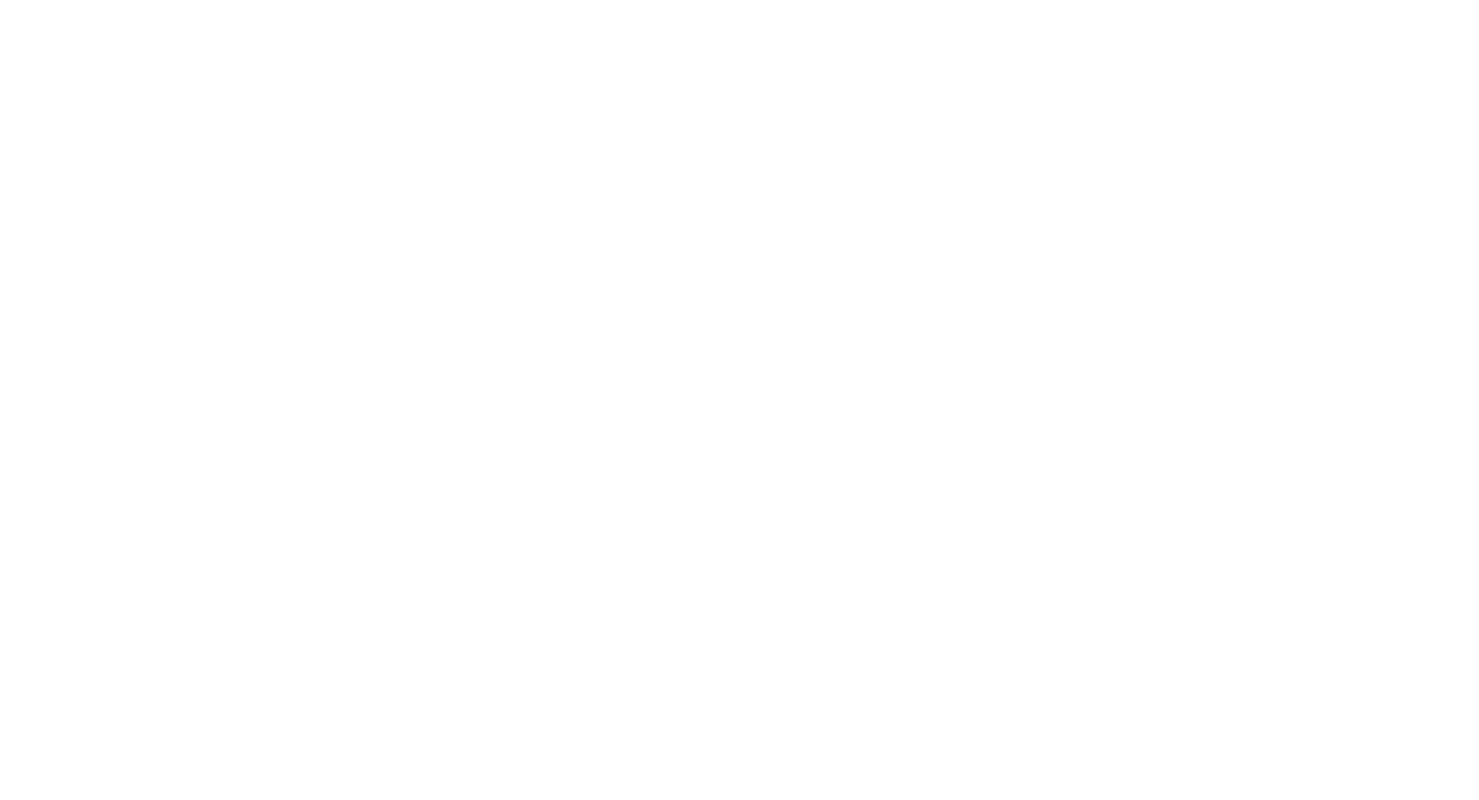
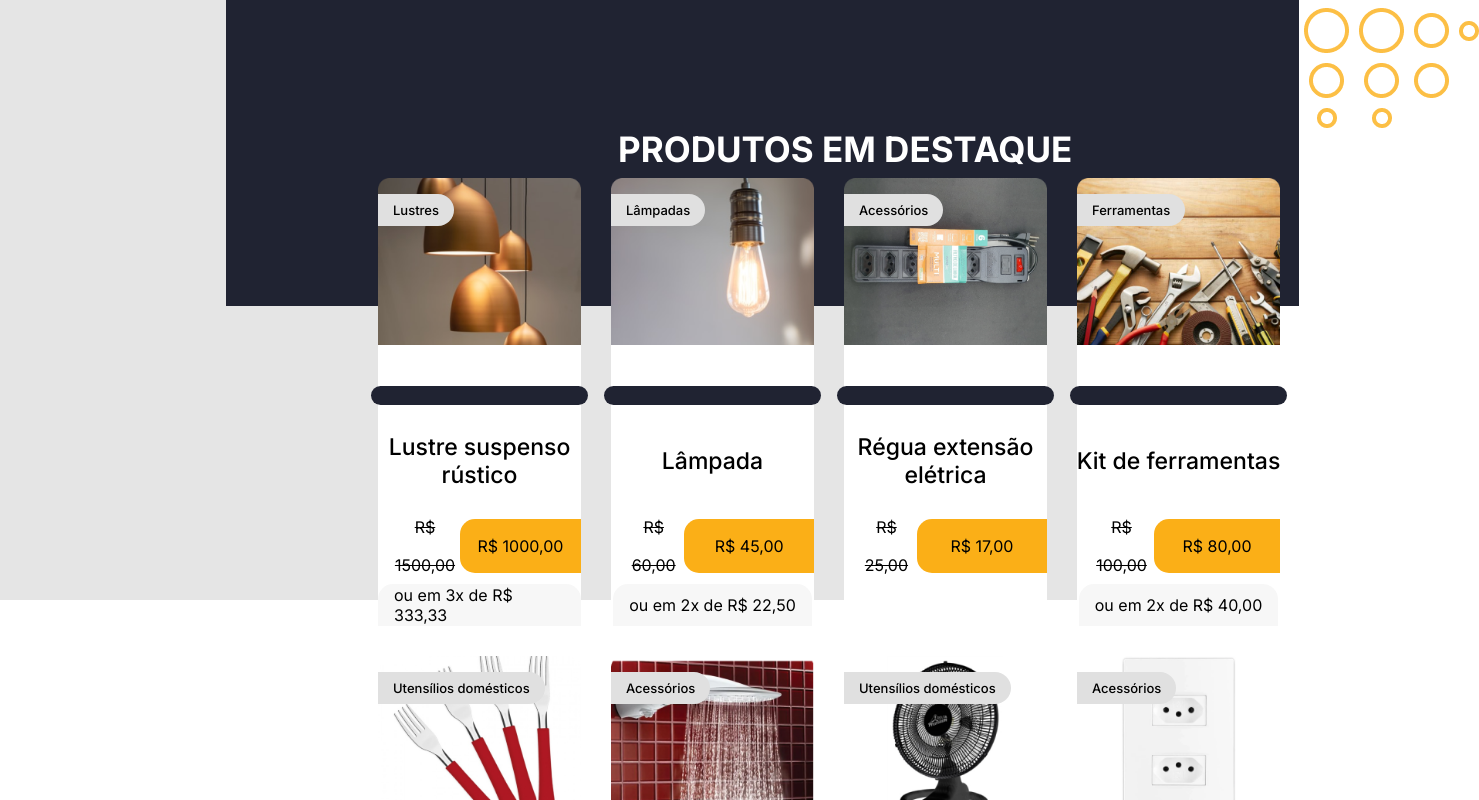
Before and after one commit to ronansalvador/noweb, a Next.js app: page / in a window 1280 px wide. Shown: the part 1080-1880 px from the top of the page, 1479 px wide, since content can reach past the window. Before the commit the page ends 800 px from the top, so only its background shows below. Built offline with nearby package versions, Linux system fonts and the light colour scheme.

Commit message:
feat(destaques): produtos em destaque

```diff
--- a/src/app/components/banner/Banner.tsx
+++ b/src/app/components/banner/Banner.tsx
@@ -17,7 +17,7 @@ function Banner() {
         <button className={styles['transparent-btn']}>
           NOS CONHEÇA MELHOR
         </button>
-        <a href='#'>
+        <a href='#destaque'>
           <span>
             <Image
               src='/images/arrow-down.png'
--- a/src/app/components/banner/style.module.css
+++ b/src/app/components/banner/style.module.css
@@ -1,5 +1,6 @@
 .banner {
   position: relative;
+  height: 50rem;
 }
 
 .banner-content {
--- /dev/null
+++ b/src/app/components/destaque/Destaque.tsx
@@ -0,0 +1,51 @@
+import React from 'react';
+import styles from './style.module.css';
+import Image from 'next/image';
+import produtos from '@/app/produtos.json';
+
+function Destaque() {
+  return (
+    <div id='destaque' className={styles.destaque}>
+      <Image
+        src='/images/destaque.png'
+        alt='destaque'
+        width={1253}
+        height={456}
+        className={styles['destaque-img']}
+      />
+      <h1>PRODUTOS EM DESTAQUE</h1>
+      <div className={styles.produtos}>
+        {produtos.map((produto) => (
+          <div key={produto.id} className={styles.produto}>
+            <span>{produto.categoria}</span>
+            <Image
+              src={produto.imagem}
+              alt={produto.nome}
+              width='263'
+              height='216'
+            />
+            <div className={styles.line}></div>
+            <p className={styles['produto-nome']}>{produto.nome}</p>
+            <div className={styles.price}>
+              <p className={styles.valor}>{`R$ ${produto.valor},00`}</p>
+              <p
+                className={styles.promocional}
+              >{`R$ ${produto.promocional},00`}</p>
+            </div>
+            {produto.parcelas && (
+              <p className={styles.parcelas}>{`ou em ${
+                produto.parcelas
+              }x de R$ ${(
+                Number(produto.promocional) / Number(produto.parcelas)
+              )
+                .toFixed(2)
+                .replace('.', ',')}`}</p>
+            )}
+          </div>
+        ))}
+      </div>
+    </div>
+  );
+}
+
+export default Destaque;
--- /dev/null
+++ b/src/app/components/destaque/style.module.css
@@ -0,0 +1,116 @@
+.destaque {
+  position: relative;
+  height: 100vh;
+}
+
+.destaque-img {
+  position: absolute;
+  top: 3.125rem;
+  left: 14.125rem;
+}
+
+.destaque h1 {
+  position: absolute;
+  top: 20.5rem;
+  left: 38.625rem;
+  color: white;
+  /* font-family: Gotham; */
+  font-size: 35px;
+  font-style: normal;
+  font-weight: 700;
+  line-height: normal;
+}
+
+.produtos {
+  position: absolute;
+  top: 378px;
+  left: 378px;
+  display: grid;
+  grid-template-columns: 1fr 1fr 1fr 1fr;
+  gap: 1.875rem;
+}
+
+.produto {
+  position: relative;
+  display: flex;
+  flex-direction: column;
+  background-color: white;
+  border-radius: 20px 20px 0px 0px;
+  align-items: center;
+  height: 28rem;
+}
+
+.produto span {
+  position: absolute;
+  top: 1rem;
+  left: 0;
+  background-color: #e0e0e0;
+  border-radius: 0px 62px 62px 0px;
+  padding: 8px 15px;
+  /* font-family: Gotham; */
+  font-size: 13px;
+  font-style: normal;
+  font-weight: 500;
+}
+
+.produto-nome {
+  text-align: center;
+  font-size: 23px;
+  font-style: normal;
+  font-weight: 500;
+  line-height: 28px;
+  display: flex;
+  width: 211px;
+  height: 54px;
+  flex-direction: column;
+  justify-content: center;
+  position: absolute;
+  top: 16rem;
+}
+
+.line {
+  position: absolute;
+  top: 208px;
+  width: 217px;
+  height: 19px;
+  border-radius: 15px;
+  background-color: var(--azul-escuro);
+}
+
+.price {
+  position: absolute;
+  display: flex;
+  align-items: center;
+  width: 100%;
+  top: 20.625rem;
+  justify-content: space-between;
+  text-align: center;
+  /* font-family: Gotham; */
+  font-size: 16px;
+  font-style: normal;
+  font-weight: 400;
+  line-height: 38px; /* 237.5% */
+}
+
+.valor {
+  padding-left: 12px;
+  text-decoration: line-through;
+}
+
+.promocional {
+  background-color: var(--amarelo);
+  width: 144px;
+  padding: 0.5rem;
+  border-radius: 15px 0px 0px 15px;
+}
+
+.parcelas {
+  position: absolute;
+  bottom: 0;
+  border-radius: 15px 15px 0px 0px;
+  background: #f7f7f7;
+  height: 42px;
+  display: flex;
+  align-items: center;
+  padding: 1rem;
+}
--- a/src/app/page.tsx
+++ b/src/app/page.tsx
@@ -1,4 +1,5 @@
 import Banner from './components/banner/Banner';
+import Destaque from './components/destaque/Destaque';
 import Header from './components/header/Header';
 import styles from './page.module.css';
 
@@ -7,6 +8,7 @@ export default function Home() {
     <main className={styles.main}>
       <Header />
       <Banner />
+      <Destaque />
     </main>
   );
 }
--- /dev/null
+++ b/src/app/produtos.json
@@ -0,0 +1,74 @@
+[
+  {
+    "id": 1,
+    "nome": "Lustre suspenso rústico",
+    "valor": 1500.0,
+    "promocional": 1000.0,
+    "parcelas": 3,
+    "imagem": "/images/destaques/lustre.png",
+    "categoria": "Lustres"
+  },
+  {
+    "id": 2,
+    "nome": "Lâmpada",
+    "valor": 60.0,
+    "promocional": 45.0,
+    "parcelas": 2,
+    "imagem": "/images/destaques/lampada.png",
+    "categoria": "Lâmpadas"
+  },
+  {
+    "id": 3,
+    "nome": "Régua extensão elétrica",
+    "valor": 25.0,
+    "promocional": 17.0,
+    "parcelas": "",
+    "imagem": "/images/destaques/regua.png",
+    "categoria": "Acessórios"
+  },
+  {
+    "id": 4,
+    "nome": "Kit de ferramentas",
+    "valor": 100.0,
+    "promocional": 80.0,
+    "parcelas": 2,
+    "imagem": "/images/destaques/ferramentas.png",
+    "categoria": "Ferramentas"
+  },
+  {
+    "id": 5,
+    "nome": "Garfos de mesa inox",
+    "valor": 15.0,
+    "promocional": 8.0,
+    "parcelas": "",
+    "imagem": "/images/destaques/garfos.png",
+    "categoria": "Utensílios domésticos"
+  },
+  {
+    "id": 6,
+    "nome": "Chuveiro elétrico",
+    "valor": 60.0,
+    "promocional": 45.0,
+    "parcelas": 2,
+    "imagem": "/images/destaques/chuveiro.png",
+    "categoria": "Acessórios"
+  },
+  {
+    "id": 7,
+    "nome": "Ventilador 2 em 1, mesa e parede",
+    "valor": 50.0,
+    "promocional": 30.0,
+    "parcelas": "",
+    "imagem": "/images/destaques/ventilador.png",
+    "categoria": "Utensílios domésticos"
+  },
+  {
+    "id": 7,
+    "nome": "Tomada dupla 10a",
+    "valor": 20.0,
+    "promocional": 10.0,
+    "parcelas": "",
+    "imagem": "/images/destaques/tomada.png",
+    "categoria": "Acessórios"
+  }
+]
```
